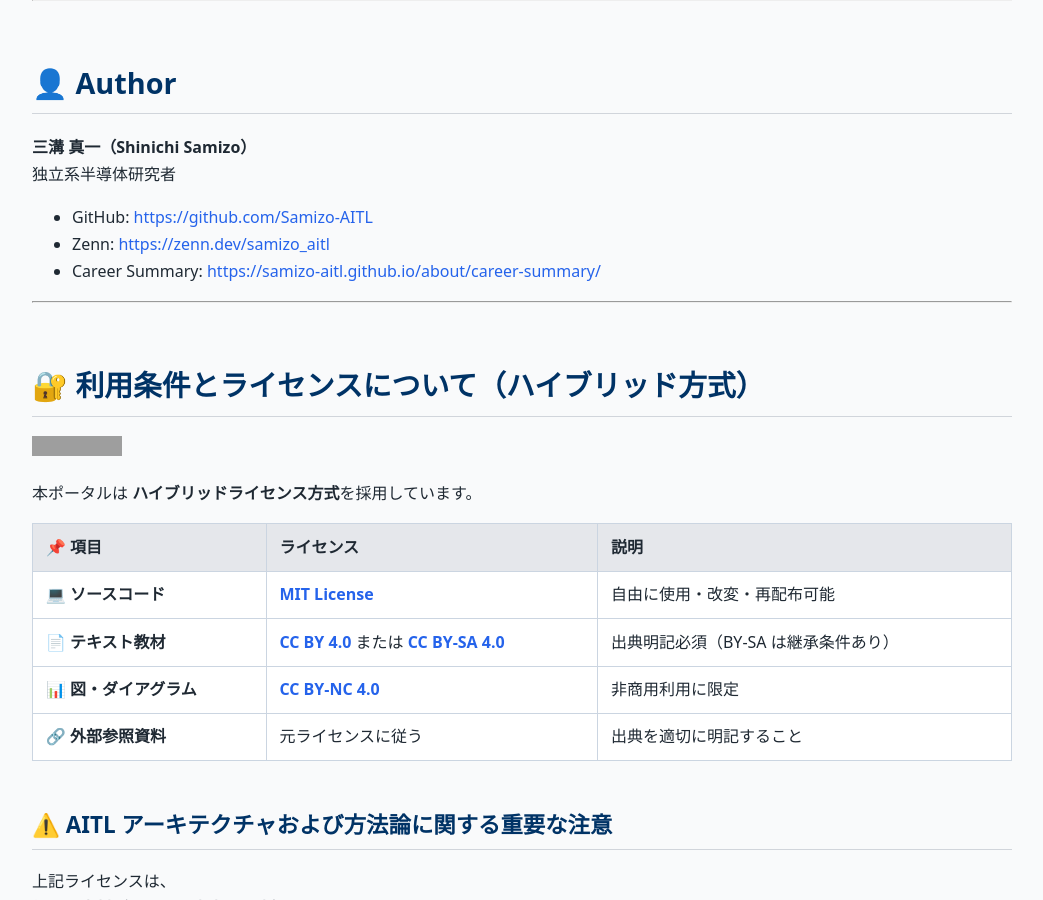
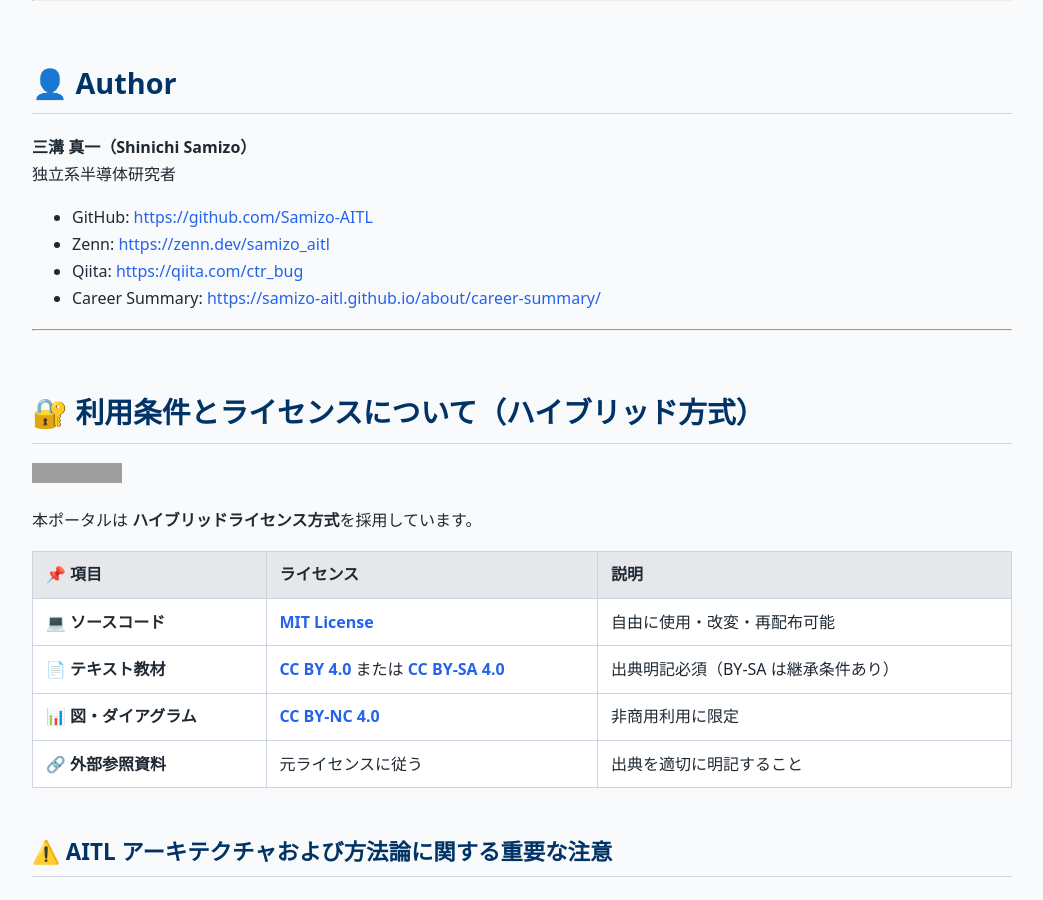
Before and after one commit to Samizo-AITL/Samizo-AITL.github.io, a Jekyll site: the page built from portal/index.md, in a window 1280 px wide and 900 px high, scrolled down 23538 px. Shown: the whole window, without its empty margins (118-1161 px from the left). Built offline with Jekyll 4.4.1, drawn with Linux system fonts in a browser that asks for light colours; our own code applies the rules of GitHub Pages for plain Markdown files; some of the changed lines change nothing that is shown; grey boxes are pictures that could not be loaded.

Commit message:
Update index.md

```diff
--- a/portal/index.md
+++ b/portal/index.md
@@ -755,6 +755,7 @@ AITL における責務分離（PID / FSM / NN・RL / LLM）を
 
 - GitHub: [https://github.com/Samizo-AITL](https://github.com/Samizo-AITL)
 - Zenn: [https://zenn.dev/samizo_aitl](https://zenn.dev/samizo_aitl)
+- Qiita: [https://qiita.com/ctr_bug](https://qiita.com/ctrl_bug)
 - Career Summary: [https://samizo-aitl.github.io/about/career-summary/](https://samizo-aitl.github.io/about/career-summary/)
 
 ---
```
